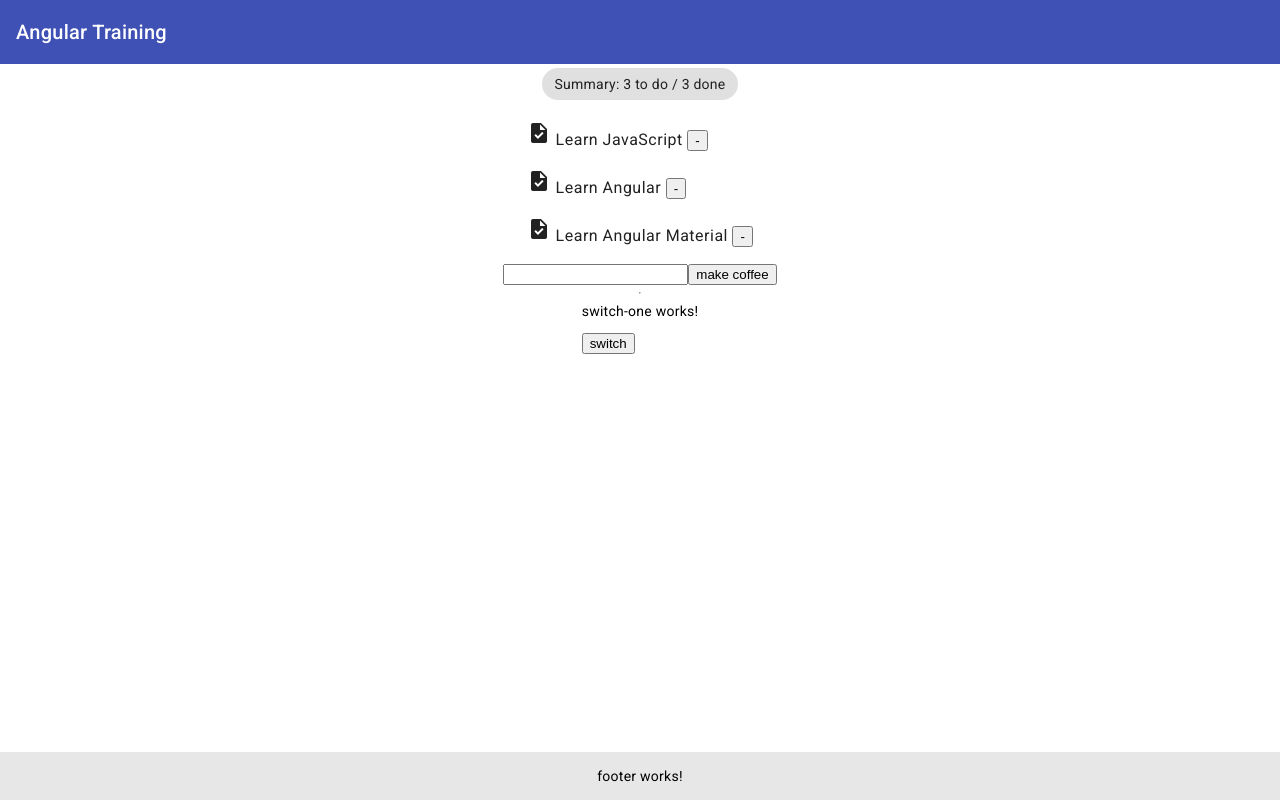
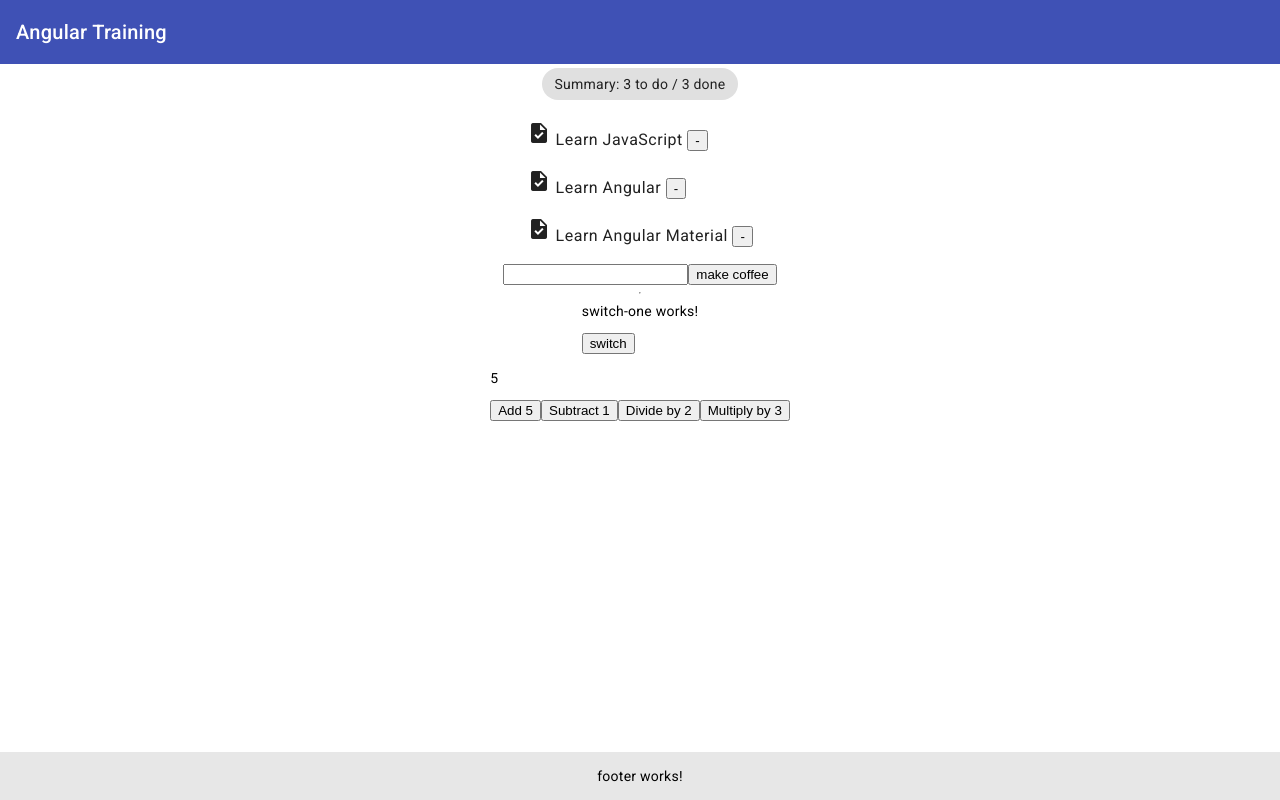
Before and after one commit to timmles/angular-training-2023, an Angular app: page / in a window 1280 px wide. Built offline with nearby package versions, Linux system fonts and the light colour scheme.

Commit message:
added calculator exercise

```diff
--- a/src/app/app.component.html
+++ b/src/app/app.component.html
@@ -7,5 +7,6 @@
   <app-generic-input (newItem)="addTodo($event)"></app-generic-input>
   <hr>
   <app-switch-example></app-switch-example>
+  <app-calculator></app-calculator>
   <app-footer></app-footer>
 </div>
--- a/src/app/app.module.ts
+++ b/src/app/app.module.ts
@@ -16,6 +16,7 @@ import { FormsModule } from '@angular/forms';
 import { SwitchOneComponent } from './switch-one/switch-one.component';
 import { SwitchTwoComponent } from './switch-two/switch-two.component';
 import { SwitchExampleComponent } from './switch-example/switch-example.component';
+import { CalculatorComponent } from './calculator/calculator.component';
 
 @NgModule({
   declarations: [
@@ -26,7 +27,8 @@ import { SwitchExampleComponent } from './switch-example/switch-example.componen
     GenericInputComponent,
     SwitchOneComponent,
     SwitchTwoComponent,
-    SwitchExampleComponent
+    SwitchExampleComponent,
+    CalculatorComponent
   ],
   imports: [
     BrowserModule,
--- /dev/null
+++ b/src/app/calculator.service.ts
@@ -0,0 +1,22 @@
+import { Injectable } from '@angular/core';
+
+export enum Operators {
+  ADD, SUB, MULT,DIV
+}
+
+@Injectable({
+  providedIn: 'root'
+})
+export class CalculatorService {
+
+  constructor() { }
+
+  calc(op: Operators, num1: number, num2: number): number {
+    switch (op) {
+      case Operators.ADD: return num1 + num2
+      case Operators.SUB: return num1 - num2
+      case Operators.MULT: return num1 * num2
+      case Operators.DIV: return num1 / num2
+    }
+  }
+}
--- /dev/null
+++ b/src/app/calculator/calculator.component.html
@@ -0,0 +1,5 @@
+<p>{{num}}</p>
+<button (click)="add(5)">Add 5</button>
+<button (click)="subtract(1)">Subtract 1</button>
+<button (click)="divide(2)">Divide by 2</button>
+<button (click)="multiply(3)">Multiply by 3</button>
--- /dev/null
+++ b/src/app/calculator/calculator.component.ts
@@ -0,0 +1,30 @@
+import { Component } from '@angular/core';
+import { CalculatorService, Operators } from '../calculator.service';
+
+@Component({
+  selector: 'app-calculator',
+  templateUrl: './calculator.component.html',
+  styleUrls: ['./calculator.component.css']
+})
+export class CalculatorComponent {
+  num: number = 5
+
+  constructor(private calculator: CalculatorService) {
+  }
+
+  add(number: number) {
+    this.num = this.calculator.calc(Operators.ADD, this.num, number)
+  }
+
+  subtract(number: number) {
+    this.num = this.calculator.calc(Operators.SUB, this.num, number)
+  }
+
+  divide(number: number) {
+    this.num = this.calculator.calc(Operators.DIV, this.num, number)
+  }
+
+  multiply(number: number) {
+    this.num = this.calculator.calc(Operators.MULT, this.num, number)
+  }
+}
```
Also changed, not shown: src/app/calculator/calculator.component.css (added), 2 other files (tests, documents, lock files or other folders).
